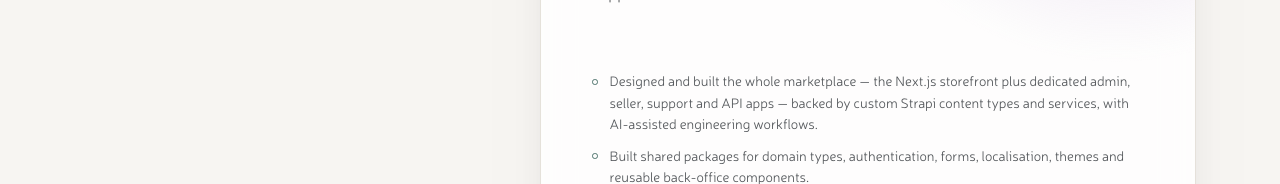
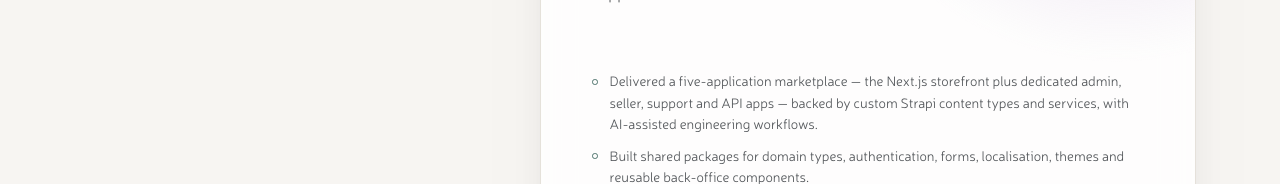
Before and after one commit to dzajenckauskas/danielius, a Next.js app: page / in a window 1280 px wide. Shown: the part 3446-3630 px from the top of the page. Built offline with nearby package versions, Linux system fonts and the light colour scheme; no server answers.

Commit message:
Update project contribution description for clarity and impact

```diff
--- a/src/data/projects.ts
+++ b/src/data/projects.ts
@@ -208,7 +208,7 @@ export const projects: Project[] = [
       "The platform is structured as an npm-workspaces monorepo spanning five applications and six shared packages, allowing domain types, authentication, forms, internationalisation and back-office UI patterns to evolve consistently.",
     ],
     contribution: [
-      "Designed and built the whole marketplace — the Next.js storefront plus dedicated admin, seller, support and API apps — backed by custom Strapi content types and services, with AI-assisted engineering workflows.",
+      "Delivered a five-application marketplace — the Next.js storefront plus dedicated admin, seller, support and API apps — backed by custom Strapi content types and services, with AI-assisted engineering workflows.",
       "Built shared packages for domain types, authentication, forms, localisation, themes and reusable back-office components.",
       "Implemented multi-seller catalogue, variant and stock workflows plus Stripe checkout with webhook deduplication and stock restoration safeguards.",
       "Developed seller onboarding, wallets, payouts, statements, reconciliation and dispute-management workflows.",
```
